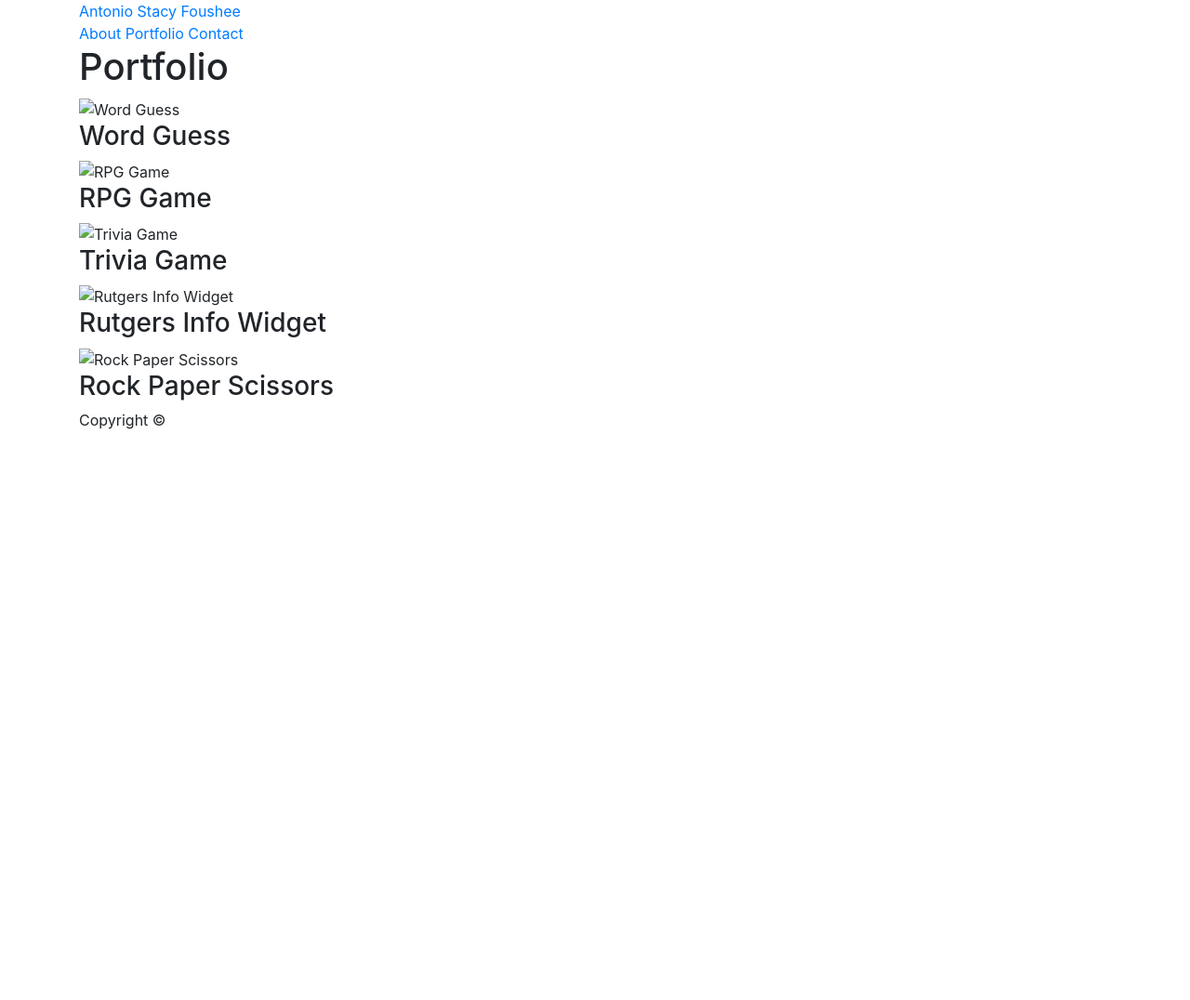
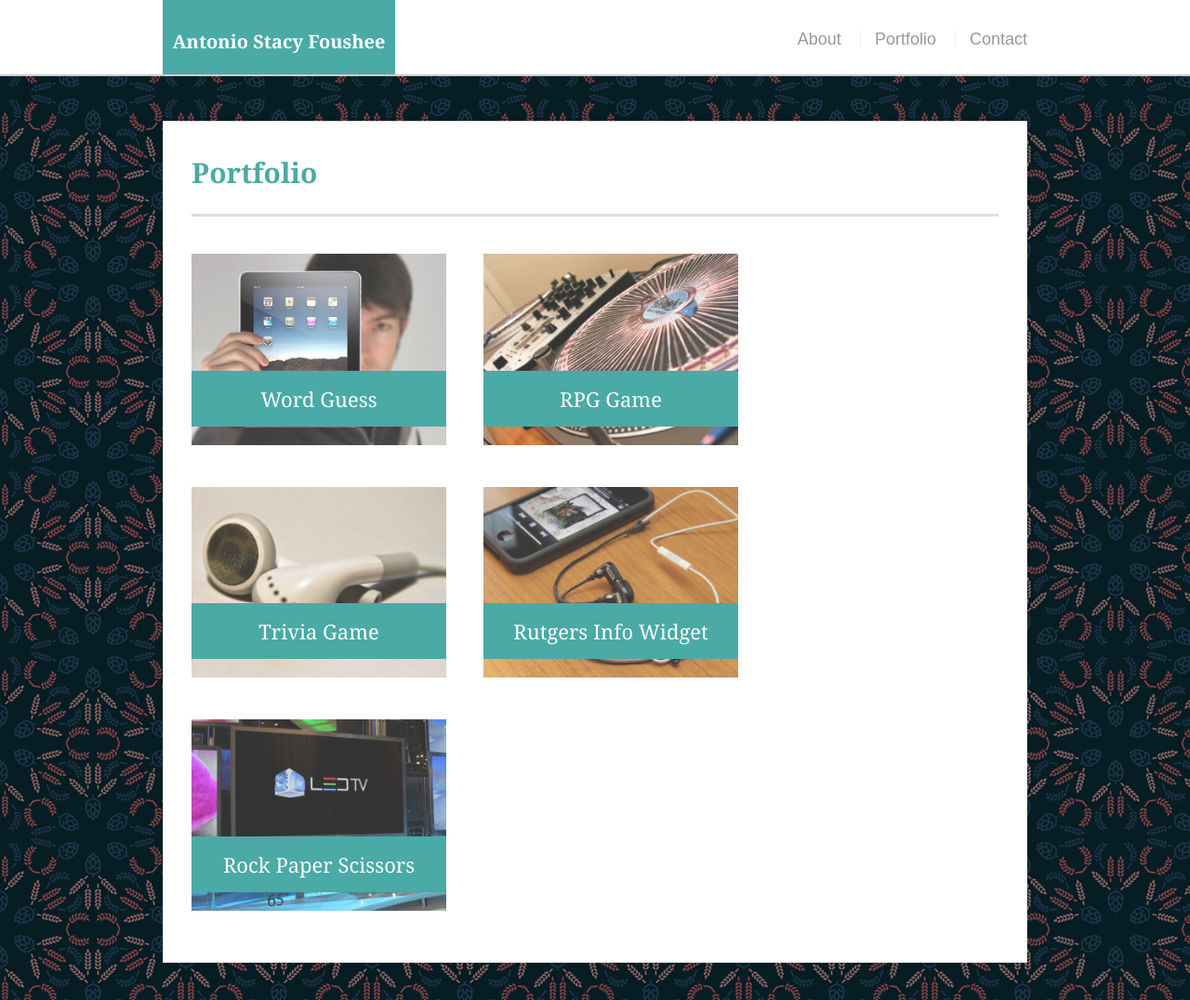
Before and after one commit to ToniTepes/Bootstrap-Portfolio, a plain HTML site: page Portfolio.html in a window 1280 px wide. Shown: the top 1076 px of the page at 93% size. Before the commit the page ends 800 px from the top, so only its background shows below. Drawn offline with nearby package versions, Linux system fonts and the light colour scheme.

Commit message:
commit 22:56

```diff
--- /dev/null
+++ b/Assets/CSS/Portfolio.css
@@ -0,0 +1,235 @@
+body {
+    font-family: Arial, "Helvetica Neue", Helvetica, sans-serif;
+    font-size: 18px;
+    line-height: 34px;
+    color: #777777;
+    background-image: url("Images/wheat.png")
+  }
+
+  * {
+    box-sizing: border-box;
+  }
+
+  /* general */
+
+  .container {
+    width: 100%;
+    max-width: 960px;
+    margin: 0 auto;
+    clear: both;
+  }
+
+  aside {
+    background-image: url("Images/224701_513400346571_5161060_n.jpg");
+    background-size: cover;
+    width: 300px;
+    height: 200px;
+    border: 1px solid;
+    padding: 20px;
+    float: left;
+    margin-left: 0px;
+    margin-top: 115px;
+    position: relative;
+  }
+
+  h1,
+  h2,
+  h3,
+  p {
+    margin-bottom: 20px;
+  }
+
+  p:last-child {
+    margin-bottom: 0;
+  }
+
+  h1,
+  h2,
+  h3 {
+    font-family: Georgia, Times, "Times New Roman", serif;
+    font-weight: 700;
+    color: #4aaaa5;
+  }
+
+  h1 {
+    padding-bottom: 20px;
+    font-size: 30px;
+    line-height: 49px;
+    border-bottom: 3px solid #dddddd;
+  }
+
+  h2,
+  h3 {
+    font-size: 22px;
+  }
+
+  /* header */
+
+  #masthead {
+    position: fixed;
+    z-index: 99;
+    width: 100%;
+    margin: 0 0 30px;
+    overflow: auto;
+    color: #ffffff;
+    background: #ffffff;
+    border-bottom: 2px solid #cccccc;
+  }
+
+  #logo {
+    float: left;
+    width: 250px;
+    height: 80px;
+    font-family: Georgia, Times, "Times New Roman", serif;
+    font-size: 20px;
+    font-weight: 700;
+    line-height: 90px;
+    color: #ffffff;
+    text-align: center;
+    text-decoration: none;
+    background: #4aaaa5;
+  }
+
+  nav {
+    float: right;
+    margin-top: 25px;
+  }
+
+  nav a {
+    display: inline-block;
+    padding-left: 15px;
+    margin-left: 15px;
+    line-height: 18px;
+    color: #999;
+    text-decoration: none;
+    border-left: 1px solid #efefef;
+  }
+
+  nav a:first-child {
+    border-left: 0 none;
+  }
+
+  /* footer */
+
+  footer {
+    padding: 30px 0;
+    clear: both;
+    font-size: 12px;
+    color: #ffffff;
+    color: #cccccc;
+    text-align: center;
+    background: #666666;
+    border-top: 8px solid #4aaaa5;
+    height: 50px;
+  }
+
+  h3, h2 {
+    padding-bottom: 20px;
+    margin-bottom: 15px;
+    line-height: 22px;
+    border-bottom: 2px solid #eeeeee;
+  }
+
+  /* main */
+
+  #main-container {
+    padding-top: 130px;
+    min-height: calc(100vh - 70px);
+  }
+
+  .main-section {
+    float: left;
+    width: 100%;
+    max-width: 960px;
+    padding: 30px;
+    margin: 0 0 40px;
+    background: #ffffff;
+    border: 1px solid #dddddd;
+  }
+
+  /* portfolio page */
+
+  .work {
+    position: relative;
+    float: left;
+    width: 274px;
+    margin: 20px 0 25px;
+    overflow: auto;
+  }
+
+  .work:nth-child(even) {
+    margin-right: 40px;
+  }
+
+  .work img {
+    width: 100%;
+    border: 0 none;
+    opacity: 0.8;
+  }
+
+  .work h3 {
+    position: absolute;
+    bottom: 20px;
+    width: 100%;
+    padding: 15px;
+    margin-bottom: 0;
+    font-weight: 300;
+    line-height: 30px;
+    color: #ffffff;
+    text-align: center;
+    background: #4aaaa5;
+    border-bottom: 0;
+  }
+
+  .auth-image {
+    float: left;
+    width: 200px;
+    height: auto;
+    margin-top: 10px;
+    margin-right: 25px;
+  }
+
+  /* contact page */
+
+  #contact-form ul {
+    margin-bottom: 20px;
+  }
+
+  #contact-form li {
+    margin-bottom: 10px;
+  }
+
+  label,
+  input[type=text],
+  input[type=email],
+  textarea {
+    display: block;
+    width: 100%;
+  }
+
+  input[type=text],
+  input[type=email],
+  textarea {
+    height: 35px;
+    padding: 0 10px;
+    font-size: 14px;
+    border: 1px solid #dddddd;
+  }
+
+  textarea {
+    height: 200px;
+  }
+
+  input[type=submit] {
+    padding: 10px 30px;
+    font-size: 18px;
+    color: #ffffff;
+    cursor: pointer;
+    background: #4aaaa5;
+    border: 0 none;
+  }
+
+  #connect img {
+    width: 100px;
+    height: 50px;
+  }
--- a/Portfolio.html
+++ b/Portfolio.html
@@ -4,19 +4,20 @@
 <head>
   <meta charset="UTF-8">
   <title>Portfolio | Antonio Stacy Foushee</title>
+  <meta name="viewport" content="width=device-width, initial-scale=1, maximum-scale=1, user-scalable=no">
   <link rel="stylesheet" href="https://stackpath.bootstrapcdn.com/bootstrap/4.1.3/css/bootstrap.min.css" integrity="sha384-MCw98/SFnGE8fJT3GXwEOngsV7Zt27NXFoaoApmYm81iuXoPkFOJwJ8ERdknLPMO" crossorigin="anonymous">
-  <link rel="stylesheet" type="text/css" href="D:\CWRU_BC\Repositories\Basic-Portfolio-Solve\Assets\CSS\Portfolio_SOL_1.css">
+  <link rel="stylesheet" type="text/css" href="Assets\CSS\Portfolio.css">
 </head>
 
 <body>
 
   <header id="masthead">
     <div class="container">
-      <a href="index.html" id="logo">Antonio Stacy Foushee</a>
+      <a href="Index.html" id="logo">Antonio Stacy Foushee</a>
       <nav>
-        <a href="D:\CWRU_BC\Repositories\Bootstrap-Portfolio\Index.html">About</a>
-        <a href="D:\CWRU_BC\Repositories\Bootstrap-Portfolio\Portfolio.html">Portfolio</a>
-        <a href="D:\CWRU_BC\Repositories\Bootstrap-Portfolio\Contact.html">Contact</a>
+        <a href="Index.html">About</a>
+        <a href="Portfolio.html">Portfolio</a>
+        <a href="Contact.html">Contact</a>
       </nav>
     </div>
   </header>
@@ -26,27 +27,27 @@
       <h1>Portfolio</h1>
 
       <div class="work">
-        <img src="D:\CWRU_BC\Repositories\Basic-Portfolio-Solve\Assets\CSS\Images\01-html-git-css_02-Homework_Solutions_recommended-homework-solution_assets_images_technics-q-c-640-480-1.jpg" alt="Word Guess">
+        <img src="Assets\CSS\Images\01-html-git-css_02-Homework_Solutions_recommended-homework-solution_assets_images_technics-q-c-640-480-1.jpg" alt="Word Guess">
 
         <h3>Word Guess</h3>
       </div>
       <div class="work">
-        <img src="D:\CWRU_BC\Repositories\Basic-Portfolio-Solve\Assets\CSS\Images\01-html-git-css_02-Homework_Solutions_recommended-homework-solution_assets_images_technics-q-c-640-480-2.jpg" alt="RPG Game">
+        <img src="Assets\CSS\Images\01-html-git-css_02-Homework_Solutions_recommended-homework-solution_assets_images_technics-q-c-640-480-2.jpg" alt="RPG Game">
 
         <h3>RPG Game</h3>
       </div>
       <div class="work">
-        <img src="D:\CWRU_BC\Repositories\Basic-Portfolio-Solve\Assets\CSS\Images\01-html-git-css_02-Homework_Solutions_recommended-homework-solution_assets_images_technics-q-c-640-480-5.jpg" alt="Trivia Game">
+        <img src="Assets\CSS\Images\01-html-git-css_02-Homework_Solutions_recommended-homework-solution_assets_images_technics-q-c-640-480-5.jpg" alt="Trivia Game">
 
         <h3>Trivia Game</h3>
       </div>
       <div class="work">
-        <img src="D:\CWRU_BC\Repositories\Basic-Portfolio-Solve\Assets\CSS\Images\01-html-git-css_02-Homework_Solutions_recommended-homework-solution_assets_images_technics-q-c-640-480-7.jpg" alt="Rutgers Info Widget">
+        <img src="Assets\CSS\Images\01-html-git-css_02-Homework_Solutions_recommended-homework-solution_assets_images_technics-q-c-640-480-7.jpg" alt="Rutgers Info Widget">
 
         <h3>Rutgers Info Widget</h3>
       </div>
       <div class="work">
-        <img src="D:\CWRU_BC\Repositories\Basic-Portfolio-Solve\Assets\CSS\Images\01-html-git-css_02-Homework_Solutions_recommended-homework-solution_assets_images_technics-q-c-640-480-9.jpg" alt="Rock Paper Scissors">
+        <img src="Assets\CSS\Images\01-html-git-css_02-Homework_Solutions_recommended-homework-solution_assets_images_technics-q-c-640-480-9.jpg" alt="Rock Paper Scissors">
 
         <h3>Rock Paper Scissors</h3>
       </div>
```
Also changed, not shown: Contact.html (+8 -7 lines), Index.html (+8 -7 lines), Assets/CSS/Images/01-html-git-css_02-Homework_Solutions_recommended-homework-solution_assets_images_technics-q-c-640-480-1.jpg (added), Assets/CSS/Images/01-html-git-css_02-Homework_Solutions_recommended-homework-solution_assets_images_technics-q-c-640-480-2.jpg (added), Assets/CSS/Images/01-html-git-css_02-Homework_Solutions_recommended-homework-solution_assets_images_technics-q-c-640-480-5.jpg (added), Assets/CSS/Images/01-html-git-css_02-Homework_Solutions_recommended-homework-solution_assets_images_technics-q-c-640-480-7.jpg (added), Assets/CSS/Images/01-html-git-css_02-Homework_Solutions_recommended-homework-solution_assets_images_technics-q-c-640-480-9.jpg (added), Assets/CSS/Images/224701_513400346571_5161060_n.jpg (added), Assets/CSS/Images/580b57fcd9996e24bc43c528.png (added), Assets/CSS/Images/github.png (added), Assets/CSS/Images/kisspng-stack-overflow-stack-exchange-programmer-logo-5af96f814fb709.1076566215262964493265.png (added), Assets/CSS/Images/wheat.png (added).
